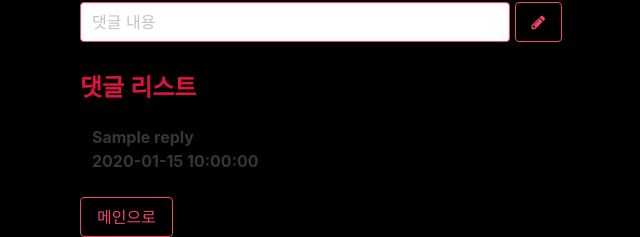
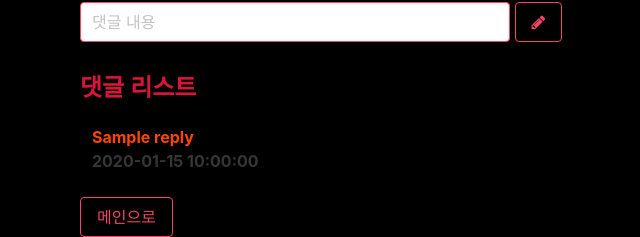
Before and after one commit to seanstainability/hanghae-1-13, a Flask app: template templates/movie.html in a window 1280 px wide. Shown: the part 726-963 px from the top of the page, without its empty margins (310-950 px from the left). Run offline with Flask 2, Linux system fonts and the light colour scheme; the template is opened without the code that fills it: most values are stand-ins (such as "Sample title", 1, 10 or a date in 2020); grey boxes marked "Sample" are stand-in pictures; lists and menus that the app fills with data are empty; some libraries are stand-ins or nearby versions.

Commit message:
changed color
of reply

```diff
--- a/templates/movie.html
+++ b/templates/movie.html
@@ -146,7 +146,7 @@
             <tbody class="tbody" id="reply_list">
             {% for com in compare %}
                 <tr>
-                    <th>{{ com.reply }} <p> {{ com.time }}</p></th>
+                    <th><span style="color: orangered">{{ com.reply }}</span> <p> {{ com.time }}</p></th>
                     <td>
                         {% if com.user_id == com.now_id %}
                         <button class="button is-danger is-outlined" onclick="delete_reply()"
```
